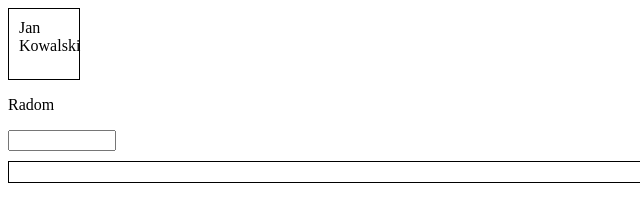
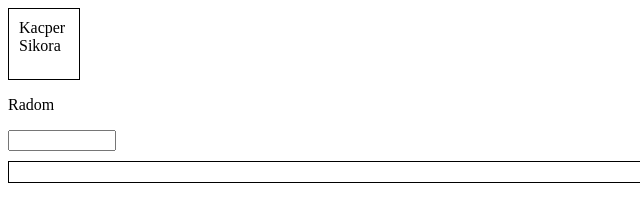
Before and after one commit to sikoor/Zadanie7, a plain HTML site: page index.html in a window 1280 px wide. Shown: the full height of the page, 0-640 px from the left. Drawn offline with Linux system fonts and the light colour scheme.

Commit message:
Add files via upload

```diff
--- a/index.html
+++ b/index.html
@@ -86,7 +86,7 @@
 
 <body>
 
-    <div id="kontener">Jan Kowalski</div>
+    <div id="kontener">Kacper Sikora</div>
 
     <p class="wyroznione">Radom</p>
 
```
